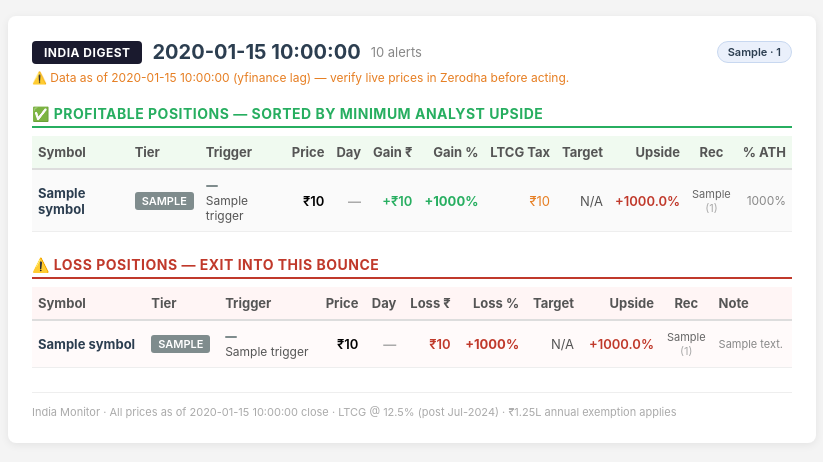
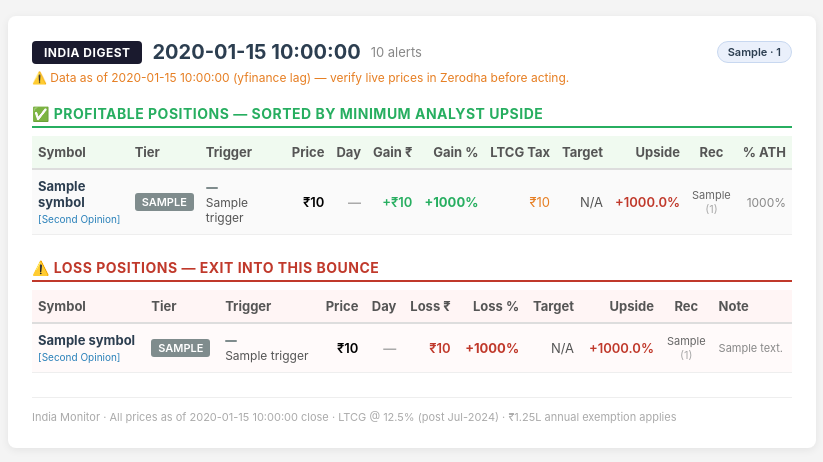
Before and after one commit to rationalspace/zerodha-monitor, a Python web app: template zerodha_monitor/templates/india_digest.html.j2 in a window 1280 px wide. Shown: the top 462 px of the page, without its empty margins (228-1051 px from the left). Run offline with Jinja, Linux system fonts and the light colour scheme; the template is opened without the code that fills it: most values are stand-ins (such as "Sample title", 1, 10 or a date in 2020).

Commit message:
Add Second Opinion link to India digest (Mandeep only)
Each alert row now has a [Second Opinion] link pointing to the local
portfolio-monitor FastAPI server at localhost:8765. Gated so it only
appears on Mandeep's digest — Surender Kaur's emails are unchanged.

Co-Authored-By: Claude Sonnet 4.6 <noreply@anthropic.com>

```diff
--- a/zerodha_monitor/templates/india_digest.html.j2
+++ b/zerodha_monitor/templates/india_digest.html.j2
@@ -53,7 +53,13 @@
     {% set upside = p.analyst_upside %}
     {% set tier_color = {'exit_now':'#c0392b','exit_soon':'#e67e22','sell_on_rally':'#f39c12','wait_for_bounce':'#2980b9'}.get(p.exit_tier or '', '#7f8c8d') %}
     <tr style="border-bottom:1px solid #eee;{% if loop.index is odd %}background:#fafafa;{% endif %}">
-      <td style="padding:8px 6px;font-weight:700;color:#2c3e50;">{{ p.symbol }}</td>
+      <td style="padding:8px 6px;font-weight:700;color:#2c3e50;">
+        {{ p.symbol }}
+        {% if not portfolio_owner or 'Surender' not in portfolio_owner %}
+        <br><a href="http://localhost:8765/second-opinion?symbol={{ p.symbol }}&rule=exit_momentum&date={{ data_date.strftime('%Y-%m-%d') }}"
+               style="font-size:10px;font-weight:400;color:#2980b9;text-decoration:none;">[Second Opinion]</a>
+        {% endif %}
+      </td>
       <td style="padding:8px 6px;">
         <span style="display:inline-block;padding:2px 7px;border-radius:3px;color:#fff;font-size:11px;font-weight:600;background:{{ tier_color }};">
           {{ (p.exit_tier or '').replace('_',' ').upper() }}
@@ -130,7 +136,13 @@
     {% set upside = p.analyst_upside %}
     {% set tier_color = {'exit_now':'#c0392b','exit_soon':'#e67e22','sell_on_rally':'#f39c12','wait_for_bounce':'#2980b9'}.get(p.exit_tier or '', '#7f8c8d') %}
     <tr style="border-bottom:1px solid #eee;{% if loop.index is odd %}background:#fffafa;{% endif %}">
-      <td style="padding:8px 6px;font-weight:700;color:#2c3e50;">{{ p.symbol }}</td>
+      <td style="padding:8px 6px;font-weight:700;color:#2c3e50;">
+        {{ p.symbol }}
+        {% if not portfolio_owner or 'Surender' not in portfolio_owner %}
+        <br><a href="http://localhost:8765/second-opinion?symbol={{ p.symbol }}&rule=exit_momentum&date={{ data_date.strftime('%Y-%m-%d') }}"
+               style="font-size:10px;font-weight:400;color:#2980b9;text-decoration:none;">[Second Opinion]</a>
+        {% endif %}
+      </td>
       <td style="padding:8px 6px;">
         <span style="display:inline-block;padding:2px 7px;border-radius:3px;color:#fff;font-size:11px;font-weight:600;background:{{ tier_color }};">
           {{ (p.exit_tier or '').replace('_',' ').upper() }}
```
